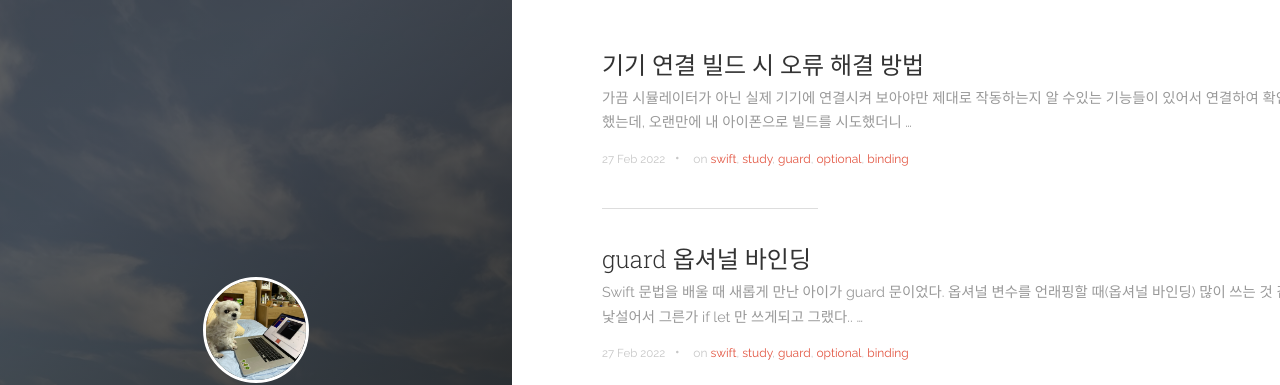
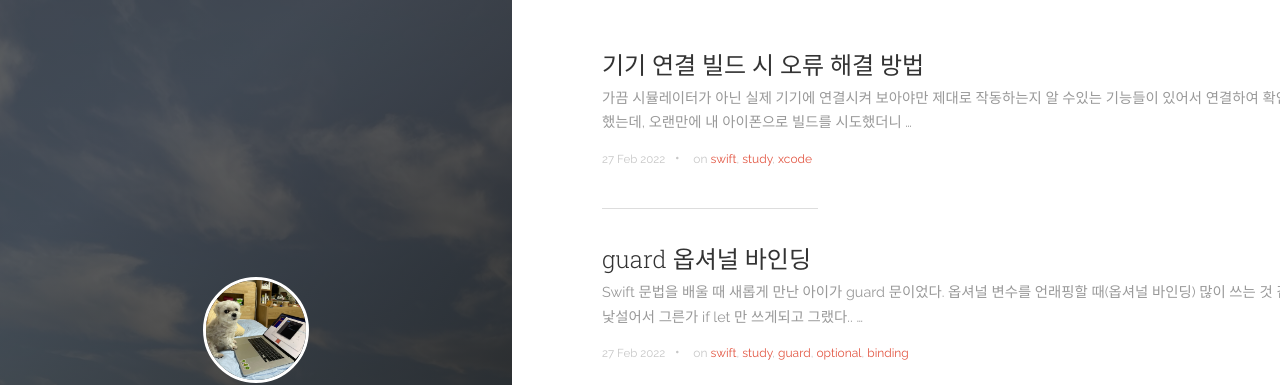
Before and after one commit to dy-yb/dy-yb.github.io, a Jekyll site: the page built from index.html, in a window 1280 px wide and 900 px high. Shown: the top 385 px of the window. Built offline with Jekyll 4.4.1, drawn with Linux system fonts in a browser that asks for light colours; the list of posts is cut into pages by our own code.

Commit message:
Update 2022-02-28-BuildOnDevice.md

```diff
--- a/_posts/2022-02-28-BuildOnDevice.md
+++ b/_posts/2022-02-28-BuildOnDevice.md
@@ -1,15 +1,14 @@
 ---
 title: 기기 연결 빌드 시 오류 해결 방법
 date: 2022-02-27 13:00:00 +0900
-tags: swift study guard optional binding
+tags: swift study xcode
 ---
 
 가끔 시뮬레이터가 아닌 실제 기기에 연결시켜 보아야만 제대로 작동하는지 알 수있는 기능들이 있어서 연결하여 확인하곤 했는데, 오랜만에 내 아이폰으로 빌드를 시도했더니
 
-<aside>
-⚠️ ****iPhone is busy: Making Apple Watch ready for development****
 
-</aside>
+**iPhone is busy: Making Apple Watch ready for development**
+
 
 이런 오류가 나타나면서 계~~속 빌드가 실패했다. 최근에 애플워치를 연동하면서 설정이 뭔가 꼬이게 된 것이라 추측 되었고,, 해당 에러로 검색을 해보니 이미 꽤나 많은 사람들이 애를 먹었나 보더라,, (무려 19k view!)
 
@@ -28,10 +27,9 @@
 
 그런데 워치 블루투스, 와이파이, 셀룰러 모조리 끄고 전원도 끄고 5분정도가 지나고 나니까 그제야 완전히 페어링이 끊긴건지 그제야 다른 에러가 등장!(ㅠㅠ)
 
-<aside>
-⚠️ **Unable to prepare device for development. Please check tthe connection to the device, and review all errors in the Device and Simulators window**
 
-</aside>
+**Unable to prepare device for development. Please check tthe connection to the device, and review all errors in the Device and Simulators window**
+
 
 이 에러는 xcode와 iOS의 버전이 맞지 않을 때 나타난다고 한다.. 그래서 xcode를 13.0에서 13.2로 업데이트했고!(약 1시간 소요ㅎ) 에러는 박멸됐다..
 
```
